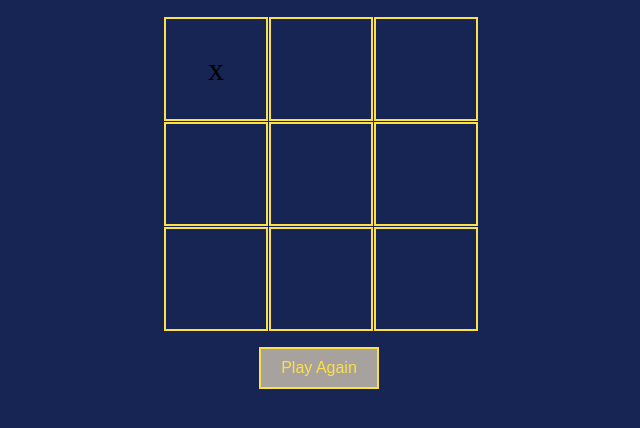
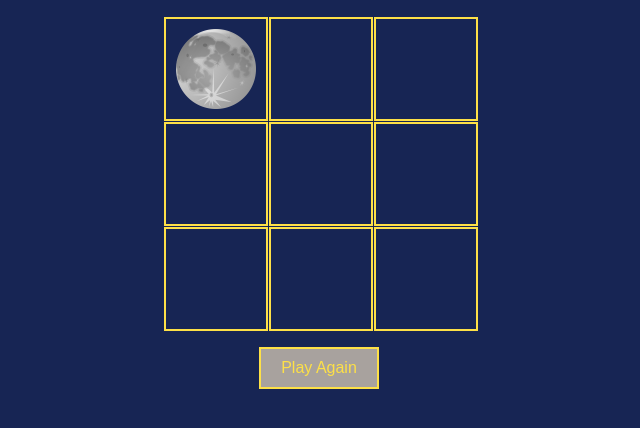
Before and after one commit to hihello-bye/tic-tac-toe, a plain HTML site: page index.html in a window 1280 px wide. Both pictures are taken after a click on the element 537 px from the left and 305 px from the top of the page. Shown: the part 236-664 px from the top of the page, without its empty margins (321-961 px from the left). Drawn offline with Linux system fonts and the light colour scheme.

Commit message:
Visually change 'x' and 'o' to moon and star image

```diff
--- a/script.js
+++ b/script.js
@@ -11,7 +11,21 @@ function displayBoard() {
     cells.forEach(cell => {
         const row = cell.getAttribute('data-row');
         const col = cell.getAttribute('data-col');
-        cell.textContent = board[row][col];
+        const cellValue = board[row][col];
+
+        cell.innerHTML = '';
+
+        if (cellValue === 'x') {
+            const img = document.createElement('img');
+            img.src = 'img/full-moon-308007_1280.png';
+            img.classList.add('playerImage');
+            cell.appendChild(img);
+        } else if (cellValue === 'o') {
+            const img = document.createElement('img');
+            img.src = 'img/star-158502_1280.png';
+            img.classList.add('playerImage');
+            cell.appendChild(img);
+         }
     })
 }
 
--- a/style.css
+++ b/style.css
@@ -31,6 +31,12 @@ h1 {
     cursor: pointer;
 }
 
+.playerImage {
+    width: 80%;
+    height: 80%;
+    object-fit: contain;
+}
+
 #restartButton {
     margin-top: 20px;
     padding: 10px 20px;
```
